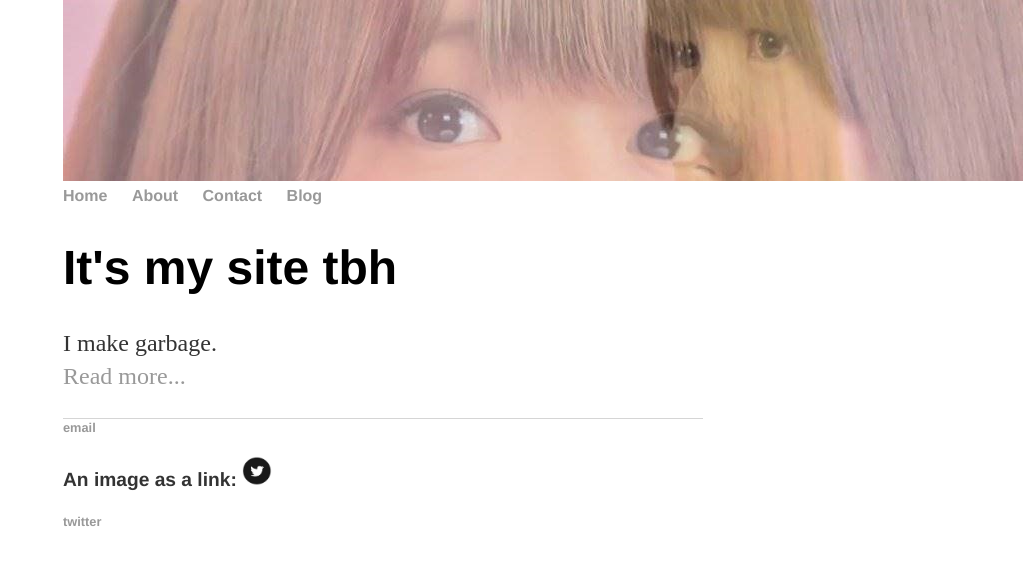
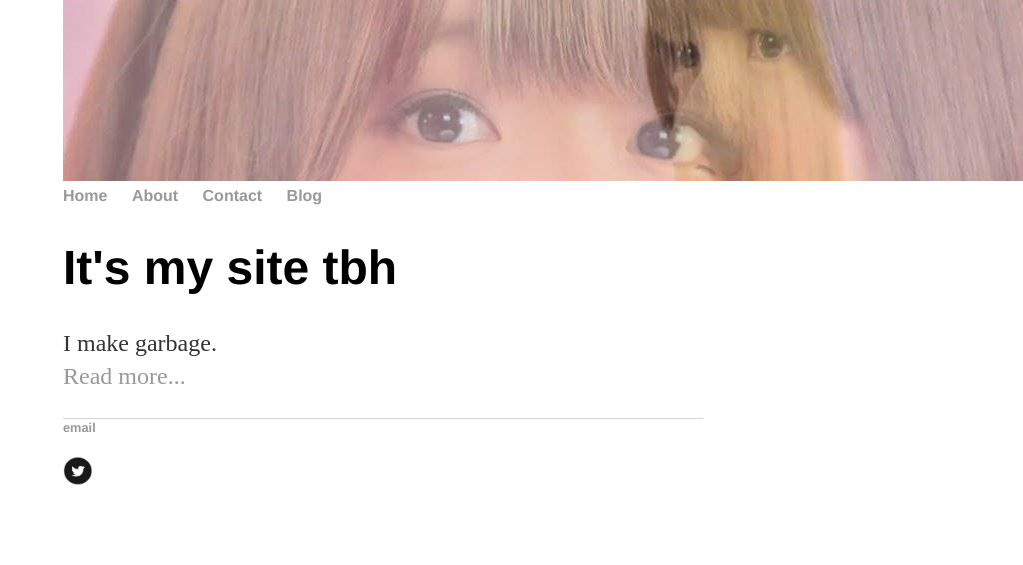
Before and after one commit to glasscaked/strip, a Jekyll site: the page built from index.html, in a window 1280 px wide. Shown: the top 565 px of the page, without its empty margins (257-1280 px from the left). Built offline with Jekyll 4.4.1, drawn with Linux system fonts in a browser that asks for light colours.

Commit message:
Update default.html

```diff
--- a/_layouts/default.html
+++ b/_layouts/default.html
@@ -28,12 +28,9 @@
   <footer>
    <ul>
    <li><a href="mailto:glasscaked@gmail.com">email</a></li>
-     <p>
-An image as a link: <a href="http://www.twitter.com/glasscake">
-<img border="0" alt="Twitter" src="/images/twitter.jpg" width="30" height="30">
+   <li><p><a href="http://www.twitter.com/glasscake"><img border="0" alt="Twitter" src="/images/twitter.jpg" width="30" height="30"></li>
 </a>
 </p>
-   <li><a href="https://twitter.com/glasscake">twitter</a></li>
    </ul>
   </footer>
   </body>
```
